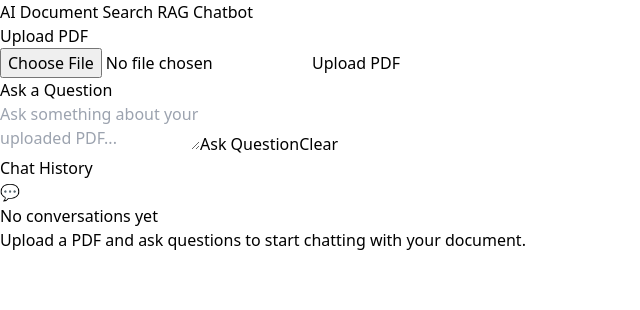
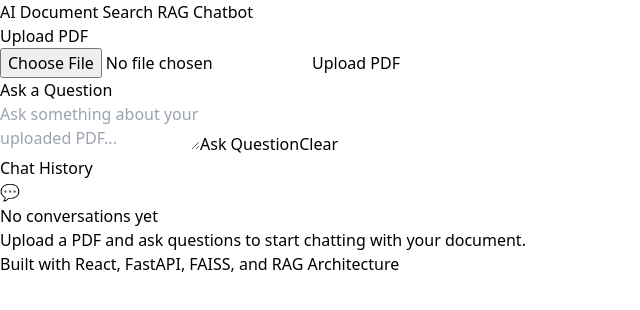
Before and after one commit to m-musif/AI-Document-Search-RAG-Chatbot, a React (Vite) app in the folder frontend/: page / in a window 1280 px wide. Shown: the top 310 px of the page, without its empty margins (0-640 px from the left). Built offline with nearby package versions, Linux system fonts and the light colour scheme.

Commit message:
Add application footer

```diff
--- a/frontend/src/pages/Home.jsx
+++ b/frontend/src/pages/Home.jsx
@@ -251,8 +251,11 @@ function Home() {
           <div ref={chatEndRef}></div>
         </div>
       </div>
+
+      <div className="mt-8 text-center text-gray-500 text-sm">
+        Built with React, FastAPI, FAISS, and RAG Architecture
+      </div>
     </div>
   );
 }
-
 export default Home;
```
